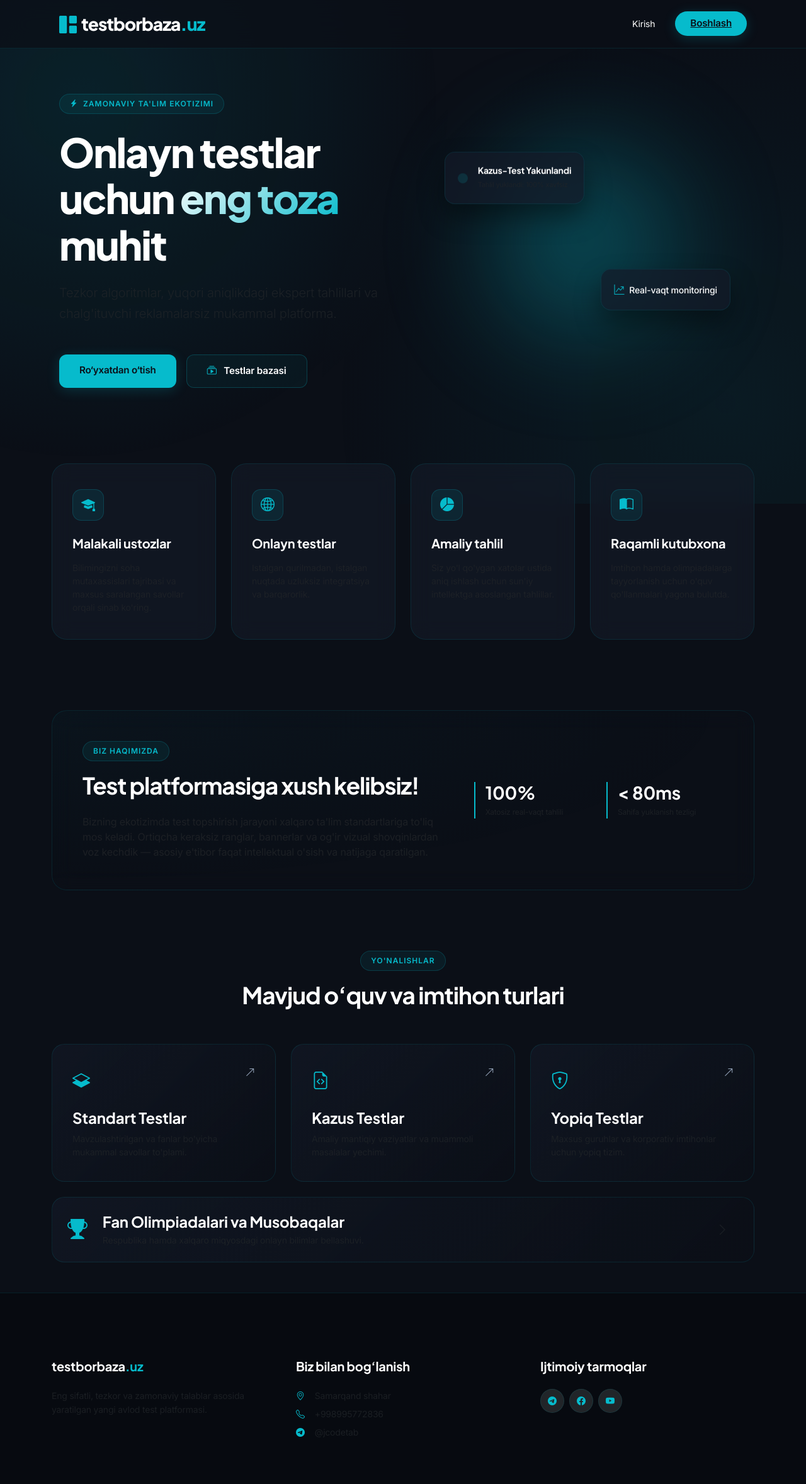
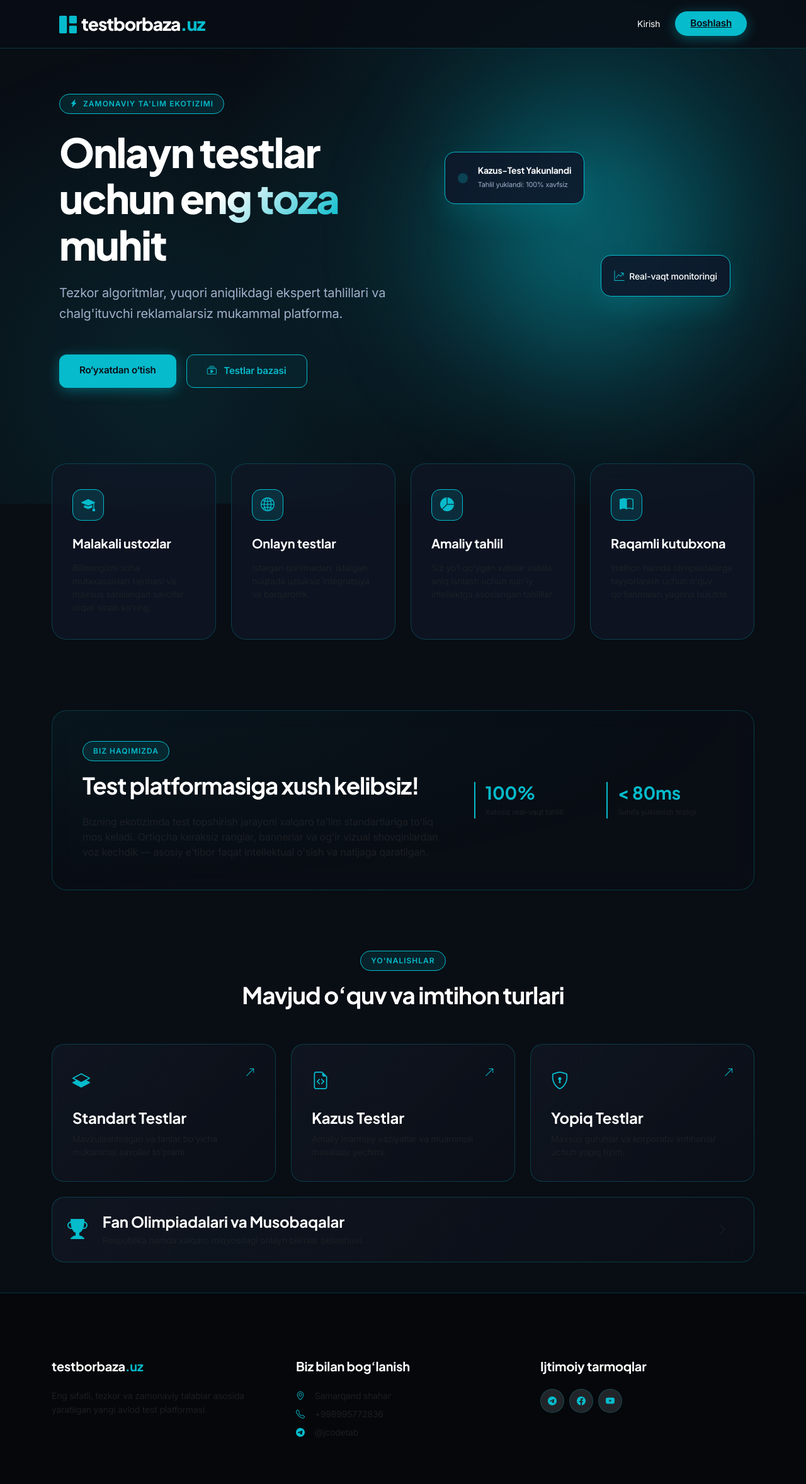
Before and after one commit to jcodetab/online_test_platform, a Django app: template templates/registration/home.html in a window 1280 px wide. Shown: the whole page at 63% size. Run offline with Django 5.2, Linux system fonts and the light colour scheme; the template is opened without the code that fills it, so the values that code supplies are empty.

Commit message:
Dizayn to'liq yangilandi va yorqinlashtirildi

```diff
--- a/templates/registration/home.html
+++ b/templates/registration/home.html
@@ -22,13 +22,13 @@
 
     <style>
         :root {
-            --bg-dark-core: #0B0F17; /* Chuqur Next-gen to'q ko'k/qora fon */
-            --card-bg: rgba(20, 27, 41, 0.6);
-            --border-glow: rgba(6, 187, 204, 0.12);
-            --brand-primary: #06BBCC; /* Siz so'ragan asosiy brend rangi */
+            --bg-dark-core: #090D14;
+            --card-bg: rgba(17, 24, 39, 0.7);
+            --brand-primary: #06BBCC; /* Siz so'ragan asosiy rang */
             --brand-hover: #05a4b4;
-            --text-main: #F1F5F9;
-            --text-muted: #94A3B8;
+            --border-glow: rgba(6, 187, 204, 0.25); /* Rang asosidagi chegara nuri */
+            --text-main: #F8FAFC;
+            --text-muted: #A1B0CB;
         }
 
         body {
@@ -43,7 +43,7 @@
             font-family: 'Plus Jakarta Sans', sans-serif;
         }
 
-        /* 2026 Ambient Dynamic Mesh (Brend rangidan olingan neon aura) */
+        /* Ambient Dynamic Mesh */
         .ambient-bg {
             position: fixed;
             top: 0;
@@ -52,20 +52,19 @@
             height: 100vh;
             z-index: -1;
             background:
-                radial-gradient(circle at 10% 20%, rgba(6, 187, 204, 0.12) 0%, transparent 45%),
-                radial-gradient(circle at 90% 80%, rgba(6, 187, 204, 0.08) 0%, transparent 50%);
+                radial-gradient(circle at 75% 35%, rgba(6, 187, 204, 0.2) 0%, transparent 55%),
+                radial-gradient(circle at 20% 75%, rgba(6, 187, 204, 0.12) 0%, transparent 45%);
             background-size: cover;
-            opacity: 0.9;
+            opacity: 1;
         }
 
         /* Glassmorphic Minimal Header */
         .custom-nav {
             border-bottom: 1px solid var(--border-glow);
-            background: rgba(11, 15, 23, 0.75) !important;
+            background: rgba(9, 13, 20, 0.8) !important;
             backdrop-filter: blur(20px);
             -webkit-backdrop-filter: blur(20px);
             padding: 16px 0;
-            transition: all 0.3s ease;
         }
 
         .brand-text {
@@ -74,46 +73,50 @@
             color: #FFFFFF !important;
         }
 
-        /* Next.js & Apple Style Buttons (Siz so'ragan rangda) */
+        .brand-color-text {
+            color: var(--brand-primary) !important;
+        }
+
+        /* Buttons — #06BBCC Rang urg'ulari bilan */
         .btn-modern-primary {
             background-color: var(--brand-primary);
-            color: #0B0F17 !important;
+            color: #090D14 !important;
             font-weight: 700;
             font-size: 0.95rem;
             padding: 14px 32px;
             border-radius: 12px;
             border: none;
             transition: all 0.25s cubic-bezier(0.4, 0, 0.2, 1);
-            box-shadow: 0 4px 20px rgba(6, 187, 204, 0.2);
+            box-shadow: 0 4px 20px rgba(6, 187, 204, 0.4);
         }
 
         .btn-modern-primary:hover {
             background-color: var(--brand-hover);
             transform: translateY(-2px);
-            box-shadow: 0 8px 25px rgba(6, 187, 204, 0.35);
+            box-shadow: 0 8px 25px rgba(6, 187, 204, 0.6);
         }
 
         .btn-modern-secondary {
             background: rgba(6, 187, 204, 0.05);
-            color: #FFFFFF !important;
-            font-weight: 600;
+            color: var(--brand-primary) !important; /* Shrift rangi #06BBCC qilindi */
+            font-weight: 700;
             font-size: 0.95rem;
             padding: 14px 32px;
             border-radius: 12px;
-            border: 1px solid rgba(6, 187, 204, 0.25);
+            border: 1px solid var(--brand-primary); /* Chegara rangi ham #06BBCC */
             transition: all 0.25s ease;
         }
 
         .btn-modern-secondary:hover {
-            background: rgba(6, 187, 204, 0.12);
-            border-color: var(--brand-primary);
+            background: rgba(6, 187, 204, 0.15);
             transform: translateY(-2px);
+            box-shadow: 0 4px 15px rgba(6, 187, 204, 0.2);
         }
 
         /* Cyberpunk Micro Badge */
         .section-tag {
-            background: rgba(6, 187, 204, 0.08);
-            border: 1px solid rgba(6, 187, 204, 0.2);
+            background: rgba(6, 187, 204, 0.12);
+            border: 1px solid var(--brand-primary);
             color: var(--brand-primary);
             font-size: 0.75rem;
             font-weight: 700;
@@ -139,13 +142,12 @@
         }
 
         .brand-gradient-text {
-            color: var(--brand-primary);
-            background: linear-gradient(135deg, #FFFFFF 0%, var(--brand-primary) 100%);
+            background: linear-gradient(135deg, #FFFFFF 30%, var(--brand-primary) 100%);
             -webkit-background-clip: text;
             -webkit-text-fill-color: transparent;
         }
 
-        /* Abstract Premium Hero Graphics (Eski rasmlar o'rniga zamonaviy render) */
+        /* Advanced Visual Component */
         .hero-visual-wrapper {
             position: relative;
             width: 100%;
@@ -156,27 +158,27 @@
         }
 
         .animated-core-sphere {
-            width: 250px;
-            height: 250px;
+            width: 340px;
+            height: 340px;
             background: var(--brand-primary);
             border-radius: 50%;
-            filter: blur(80px);
-            opacity: 0.25;
+            filter: blur(100px);
+            opacity: 0.35;
             animation: pulseGlow 6s infinite alternate ease-in-out;
         }
 
         .orbiting-card {
             position: absolute;
-            background: rgba(20, 27, 41, 0.7);
-            border: 1px solid var(--border-glow);
-            backdrop-filter: blur(12px);
+            background: rgba(15, 23, 42, 0.85);
+            border: 1px solid var(--brand-primary); /* Chegaralar yanada yorqinroq */
+            backdrop-filter: blur(16px);
             border-radius: 16px;
             padding: 20px;
-            box-shadow: 0 20px 40px rgba(0,0,0,0.4);
+            box-shadow: 0 20px 40px rgba(6, 187, 204, 0.15);
             animation: floatUI 6s infinite ease-in-out;
         }
 
-        /* Premium Bento-Grid System */
+        /* Bento-Grid System */
         .bento-card {
             background: var(--card-bg);
             border: 1px solid var(--border-glow);
@@ -190,16 +192,16 @@
         }
 
         .bento-card:hover {
-            border-color: rgba(6, 187, 204, 0.4);
+            border-color: var(--brand-primary); /* Hover bo'lganda #06BBCC yonadi */
             transform: translateY(-6px);
-            box-shadow: 0 15px 35px rgba(6, 187, 204, 0.08);
+            box-shadow: 0 15px 35px rgba(6, 187, 204, 0.15);
         }
 
         .icon-wrapper {
             width: 50px;
             height: 50px;
-            background: rgba(6, 187, 204, 0.1);
-            border: 1px solid rgba(6, 187, 204, 0.2);
+            background: rgba(6, 187, 204, 0.15);
+            border: 1px solid var(--brand-primary);
             border-radius: 14px;
             display: flex;
             align-items: center;
@@ -231,28 +233,27 @@
             position: absolute;
             top: 32px;
             right: 32px;
-            color: var(--text-muted);
-            transition: transform 0.3s ease, color 0.3s ease;
+            color: var(--brand-primary); /* Strelka doimiy #06BBCC rangda */
+            transition: transform 0.3s ease;
         }
 
         .interactive-cat-box:hover .cat-arrow {
             transform: translate(3px, -3px) scale(1.15);
-            color: var(--brand-primary);
         }
 
         @keyframes pulseGlow {
-            0% { transform: scale(0.9); opacity: 0.2; }
-            100% { transform: scale(1.15); opacity: 0.35; }
+            0% { transform: scale(0.95); opacity: 0.25; }
+            100% { transform: scale(1.15); opacity: 0.42; }
         }
 
         @keyframes floatUI {
             0% { transform: translateY(0px); }
-            50% { transform: translateY(-10px); }
+            50% { transform: translateY(-12px); }
             100% { transform: translateY(0px); }
         }
 
         .footer-clean {
-            background: #070A10;
+            background: #05070B;
             border-top: 1px solid var(--border-glow);
             padding: 80px 0 40px;
         }
@@ -274,7 +275,7 @@
         <div class="container px-4">
             <a href="{% url 'home' %}" class="navbar-brand d-flex align-items-center">
                 <h3 class="m-0 brand-text d-flex align-items-center">
-                    <i class="bi bi-grid-1x2-fill me-2" style="color: var(--brand-primary);"></i>testborbaza<span style="color: var(--brand-primary);">.uz</span>
+                    <i class="bi bi-grid-1x2-fill me-2 brand-color-text"></i>testborbaza<span class="brand-color-text">.uz</span>
                 </h3>
             </a>
 
@@ -282,7 +283,7 @@
                 {% if user.is_authenticated %}
                     <a href="{% url 'profile' %}" class="btn-modern-secondary py-2 px-4 rounded-pill small" style="padding: 8px 20px !important;"><i class="bi bi-person-circle me-2"></i>Kabinet</a>
                 {% else %}
-                    <a href="{% url 'login' %}" class="text-white text-decoration-none small me-3 d-none d-sm-inline hover:text-cyan-400">Kirish</a>
+                    <a href="{% url 'login' %}" class="text-white text-decoration-none small me-2 hover:text-cyan-400">Kirish</a>
                     <a href="{% url 'register' %}" class="btn-modern-primary py-2 px-4 rounded-pill small" style="padding: 8px 24px !important;">Boshlash</a>
                 {% endif %}
             </div>
@@ -298,34 +299,34 @@
                         <i class="bi bi-lightning-charge-fill"></i> ZAMONAVIY TA'LIM EKOTIZIMI
                     </div>
                     <h1 class="hero-title mb-4">Onlayn testlar uchun <span class="brand-gradient-text">eng toza</span> muhit</h1>
-                    <p class="text-muted fs-5 mb-5" style="font-weight: 300; line-height: 1.65;">Tezkor algoritmlar, yuqori aniqlikdagi ekspert tahlillari va chalg'ituvchi reklamalarsiz mukammal platforma.</p>
+                    <p class="text-muted fs-5 mb-5" style="font-weight: 400; line-height: 1.65; color: var(--text-muted) !important;">Tezkor algoritmlar, yuqori aniqlikdagi ekspert tahlillari va chalg'ituvchi reklamalarsiz mukammal platforma.</p>
 
                     <div class="d-flex flex-row flex-wrap gap-3">
                         <a href="{% url 'register' %}" class="btn-modern-primary text-decoration-none">
                             Ro‘yxatdan o‘tish
                         </a>
                         <a href="{% url 'search_tests_page' %}" class="btn-modern-secondary text-decoration-none">
-                            <i class="bi bi-collection-play me-2" style="color: var(--brand-primary);"></i> Testlar bazasi
+                            <i class="bi bi-collection-play me-2"></i> Testlar bazasi
                         </a>
                     </div>
                 </div>
 
-                <!-- Advanced Visual Component (No JPG image lag) -->
+                <!-- Advanced Visual Component -->
                 <div class="col-lg-6">
                     <div class="hero-visual-wrapper">
                         <div class="animated-core-sphere"></div>
                         <div class="orbiting-card" style="top: 15%; left: 8%; max-width: 270px;">
                             <div class="d-flex align-items-center gap-3">
-                                <div class="rounded-circle p-2 d-flex" style="background: rgba(6, 187, 204, 0.15); color: var(--brand-primary);"><i class="bi bi-shield-check-fill"></i></div>
+                                <div class="rounded-circle p-2 d-flex" style="background: rgba(6, 187, 204, 0.25); color: var(--brand-primary);"><i class="bi bi-shield-check-fill"></i></div>
                                 <div>
                                     <h6 class="m-0 text-white small fw-bold">Kazus-Test Yakunlandi</h6>
-                                    <span class="text-muted tiny" style="font-size: 11px;">Tahlil yuklandi: 100% xavfsiz</span>
+                                    <span style="color: var(--text-muted); font-size: 11px;">Tahlil yuklandi: 100% xavfsiz</span>
                                 </div>
                             </div>
                         </div>
-                        <div class="orbiting-card" style="bottom: 20%; right: 5%; max-width: 230px; animation-delay: -3s;">
+                        <div class="orbiting-card" style="bottom: 25%; right: 5%; max-width: 230px; animation-delay: -3s;">
                             <div class="d-flex align-items-center gap-2">
-                                <i class="bi bi-graph-up-arrow" style="color: var(--brand-primary);"></i>
+                                <i class="bi bi-graph-up-arrow brand-color-text"></i>
                                 <span class="text-white small fw-medium">Real-vaqt monitoringi</span>
                             </div>
                         </div>
@@ -371,7 +372,7 @@
 
     <!-- Minimal Analytics Info Panel -->
     <div class="container py-5">
-        <div class="bento-card p-5" style="background: radial-gradient(100% 100% at 0% 0%, rgba(6, 187, 204, 0.03) 0%, rgba(0,0,0,0) 100%);">
+        <div class="bento-card p-5" style="background: radial-gradient(100% 100% at 0% 0%, rgba(6, 187, 204, 0.05) 0%, rgba(0,0,0,0) 100%);">
             <div class="row g-5 align-items-center">
                 <div class="col-lg-7">
                     <div class="section-tag mb-3">BIZ HAQIMIZDA</div>
@@ -382,13 +383,13 @@
                     <div class="row g-4">
                         <div class="col-6">
                             <div class="border-start ps-3" style="border-color: var(--brand-primary) !important; border-width: 2px !important;">
-                                <h3 class="text-white m-0 fw-bold">100%</h3>
+                                <h3 class="text-white m-0 fw-bold brand-color-text">100%</h3>
                                 <span class="text-muted tiny" style="font-size: 12px;">Xatosiz real-vaqt tahlili</span>
                             </div>
                         </div>
                         <div class="col-6">
                             <div class="border-start ps-3" style="border-color: var(--brand-primary) !important; border-width: 2px !important;">
-                                <h3 class="text-white m-0 fw-bold">&lt; 80ms</h3>
+                                <h3 class="text-white m-0 fw-bold brand-color-text">&lt; 80ms</h3>
                                 <span class="text-muted tiny" style="font-size: 12px;">Sahifa yuklanish tezligi</span>
                             </div>
                         </div>
@@ -409,7 +410,7 @@
             <div class="col-lg-4 col-md-6">
                 <a class="interactive-cat-box" href="{% url 'search_tests_page' %}">
                     <i class="bi bi-arrow-up-right cat-arrow"></i>
-                    <div class="mb-4 fs-3" style="color: var(--brand-primary);"><i class="bi bi-layers-half"></i></div>
+                    <div class="mb-4 fs-3 brand-color-text"><i class="bi bi-layers-half"></i></div>
                     <h4 class="text-white fw-bold mb-2">Standart Testlar</h4>
                     <p class="text-muted small mb-0">Mavzulashtirilgan va fanlar bo'yicha mukammal savollar to'plami.</p>
                 </a>
@@ -417,7 +418,7 @@
             <div class="col-lg-4 col-md-6">
                 <a class="interactive-cat-box" href="{% url 'search_tests_page' %}">
                     <i class="bi bi-arrow-up-right cat-arrow"></i>
-                    <div class="mb-4 fs-3" style="color: var(--brand-primary);"><i class="bi bi-file-earmark-code"></i></div>
+                    <div class="mb-4 fs-3 brand-color-text"><i class="bi bi-file-earmark-code"></i></div>
                     <h4 class="text-white fw-bold mb-2">Kazus Testlar</h4>
                     <p class="text-muted small mb-0">Amaliy mantiqiy vaziyatlar va muammoli masalalar yechimi.</p>
                 </a>
@@ -425,7 +426,7 @@
             <div class="col-lg-4 col-md-6">
                 <a class="interactive-cat-box" href="{% url 'search_tests_page' %}">
                     <i class="bi bi-arrow-up-right cat-arrow"></i>
-                    <div class="mb-4 fs-3" style="color: var(--brand-primary);"><i class="bi bi-shield-lock"></i></div>
+                    <div class="mb-4 fs-3 brand-color-text"><i class="bi bi-shield-lock"></i></div>
                     <h4 class="text-white fw-bold mb-2">Yopiq Testlar</h4>
                     <p class="text-muted small mb-0">Maxsus guruhlar va korporativ imtihonlar uchun yopiq tizim.</p>
                 </a>
@@ -433,7 +434,7 @@
             <div class="col-lg-12">
                 <a class="interactive-cat-box d-flex align-items-center justify-content-between p-4" href="{% url 'search_tests_page' %}">
                     <div class="d-flex align-items-center gap-4">
-                        <div class="fs-2" style="color: var(--brand-primary);"><i class="bi bi-trophy-fill"></i></div>
+                        <div class="fs-2 brand-color-text"><i class="bi bi-trophy-fill"></i></div>
                         <div>
                             <h4 class="text-white fw-bold mb-1">Fan Olimpiadalari va Musobaqalar</h4>
                             <p class="text-muted small mb-0">Respublika hamda xalqaro miqyosdagi onlayn bilimlar bellashuvi.</p>
@@ -450,14 +451,14 @@
         <div class="container py-4">
             <div class="row g-5">
                 <div class="col-lg-4 col-md-6">
-                    <h5 class="text-white fw-bold mb-4">testborbaza<span style="color: var(--brand-primary);">.uz</span></h5>
+                    <h5 class="text-white fw-bold mb-4">testborbaza<span class="brand-color-text">.uz</span></h5>
                     <p class="small text-muted" style="line-height: 1.6;">Eng sifatli, tezkor va zamonaviy talablar asosida yaratilgan yangi avlod test platformasi.</p>
                 </div>
                 <div class="col-lg-4 col-md-6">
                     <h5 class="text-white fw-bold mb-4">Biz bilan bog‘lanish</h5>
-                    <p class="mb-2 small text-muted"><i class="bi bi-geo-alt me-3" style="color: var(--brand-primary);"></i>Samarqand shahar</p>
-                    <p class="mb-2 small text-muted"><i class="bi bi-telephone me-3" style="color: var(--brand-primary);"></i>+998995772836</p>
-                    <p class="mb-2 small text-muted"><i class="bi bi-telegram me-3" style="color: var(--brand-primary);"></i>@jcodetab</p>
+                    <p class="mb-2 small text-muted"><i class="bi bi-geo-alt me-3 brand-color-text"></i>Samarqand shahar</p>
+                    <p class="mb-2 small text-muted"><i class="bi bi-telephone me-3 brand-color-text"></i>+998995772836</p>
+                    <p class="mb-2 small text-muted"><i class="bi bi-telegram me-3 brand-color-text"></i>@jcodetab</p>
                 </div>
                 <div class="col-lg-4 col-md-6">
                     <h5 class="text-white fw-bold mb-4">Ijtimoiy tarmoqlar</h5>
```
